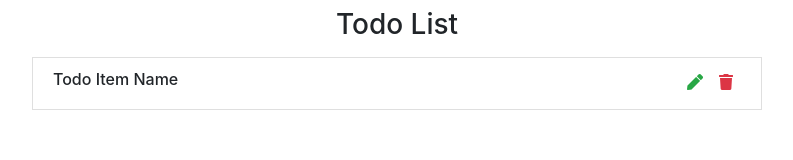
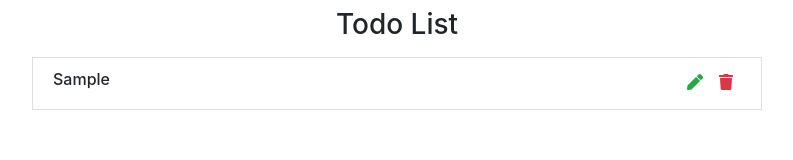
Before and after one commit to dean-hildebrand/todo-list, a React (Create React App) app: page / in a window 1280 px wide. Both pictures are taken after typing "Sample" into the empty fields and a click on the button "add item". Shown: the part 248-408 px from the top of the page, without its empty margins (243-1036 px from the left). Built offline with nearby package versions, Linux system fonts and the light colour scheme.

Commit message:
Render todo item to the list on submit

```diff
--- a/src/App.js
+++ b/src/App.js
@@ -26,9 +26,8 @@
 
     const newItem = {
       id: this.state.id,
-      item: this.state.item,
+      title: this.state.item,
     };
-    console.log("This is the added item", newItem);
 
     const updatedItems = [...this.state.items, newItem];
 
@@ -38,7 +37,6 @@
       id: uuid(),
       editItem: false,
     });
-    console.log("Item array", this.state.items);
   };
 
   render() {
@@ -52,7 +50,7 @@
               handleChange={this.handleChange}
               handleSubmit={this.handleSubmit}
             />
-            <TodoList />
+            <TodoList items={this.state.items}/>
           </div>
         </div>
       </div>
--- a/src/components/TodoItem.js
+++ b/src/components/TodoItem.js
@@ -1,9 +1,9 @@
 import React from 'react'
 
-function TodoItem() {
+function TodoItem({ title }) {
   return (
     <li className="list-group-item text-capitalize d-flex justify-content-between my-2">
-    <h6>Todo item name</h6>
+    <h6>{title}</h6>
     <div className="todo-icon">
     <span className='mx-2 text-success'>
     <i className="fas fa-pen"></i>
--- a/src/components/TodoList.js
+++ b/src/components/TodoList.js
@@ -1,13 +1,20 @@
-import React from 'react'
-import TodoItem from './TodoItem'
-function TodoList() {
+import React from "react";
+import TodoItem from "./TodoItem";
+function TodoList({ items }) {
   return (
     <ul className="list-group my-5">
-    <h3 className="text-capitalize text-center">todo list</h3>
-    <TodoItem />
-    <button type='button' className="btn btn-danger btn-block text-capitalize mt-5">clear list</button>
+      <h3 className="text-capitalize text-center">todo list</h3>
+      {items.map((item) => {
+        return <TodoItem key={item.id} title={item.title} />;
+      })}
+      <button
+        type="button"
+        className="btn btn-danger btn-block text-capitalize mt-5"
+      >
+        clear list
+      </button>
     </ul>
-  )
+  );
 }
 
-export default TodoList
+export default TodoList;
```
